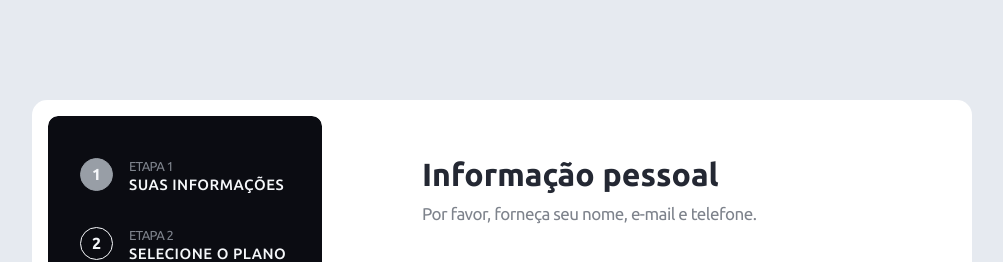
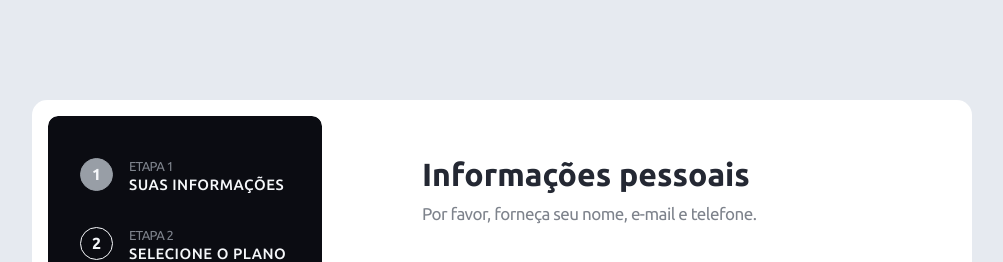
Before and after one commit to rafaelvieiracosta/form-multi-step, a Vue app: page / in a window 1280 px wide. Shown: the top 262 px of the page, without its empty margins (138-1141 px from the left). Built offline with nearby package versions, Linux system fonts and the light colour scheme.

Commit message:
fix: remove test line and change title in `personalInfo`

```diff
--- a/src/views/personalInfo.vue
+++ b/src/views/personalInfo.vue
@@ -1,7 +1,7 @@
 <template>
   <section id="personalInfo" class="section">
-    <h1 class="section-title">Informação pessoal</h1>
-    <p class="section-description" @click="teste = !teste">
+    <h1 class="section-title">Informações pessoais</h1>
+    <p class="section-description">
       Por favor, forneça seu nome, e-mail e telefone.
     </p>
 
```
